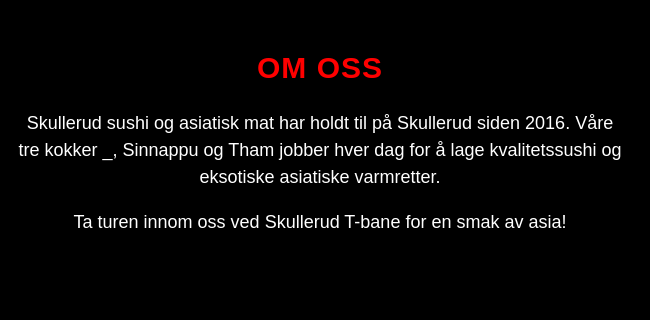
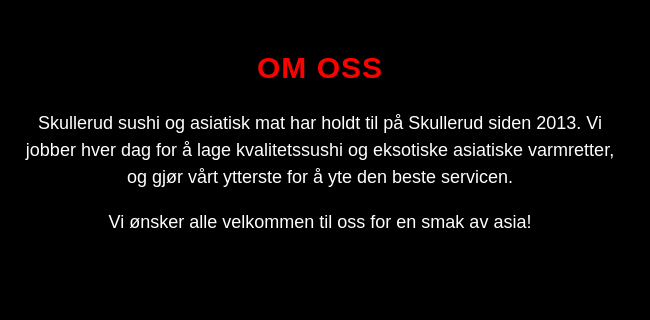
Before and after one commit to skullerudsushi/skullerudsushi.github.io, a plain HTML site: page about-us.html in a window 1280 px wide. Shown: the part 146-466 px from the top of the page, 0-650 px from the left. Drawn offline with nearby package versions, Linux system fonts and the light colour scheme; grey boxes are pictures that could not be loaded.

Commit message:
Add files via upload

```diff
--- a/about-us.html
+++ b/about-us.html
@@ -40,10 +40,10 @@
         <section class="container-1">
             <div class="box-A1">
                 <h1 class="main-h1">OM OSS</h1>
-                <p class="text-content">Skullerud sushi og asiatisk mat har holdt til på Skullerud siden 2016. Våre tre
-                    kokker _, Sinnappu og Tham jobber hver dag for å lage kvalitetssushi og eksotiske asiatiske
-                    varmretter.</p>
-                <p class="text-content">Ta turen innom oss ved Skullerud T-bane for en smak av asia!</p>
+                <p class="text-content">Skullerud sushi og asiatisk mat har holdt til på Skullerud siden 2013.
+                    Vi jobber hver dag for å lage kvalitetssushi og eksotiske asiatiske
+                    varmretter, og gjør vårt ytterste for å yte den beste servicen. </p>
+                <p class="text-content">Vi ønsker alle velkommen til oss for en smak av asia!</p>
             </div>
             <div class="box-A2">
                 <img src="media/shutterstock/shutterstock_1387711310-edited.jpg"
```
Also changed, not shown: index.html (+1 -1 lines), menu.html (+1 -1 lines), media/menu/forretter/misosuppe.png (added).
